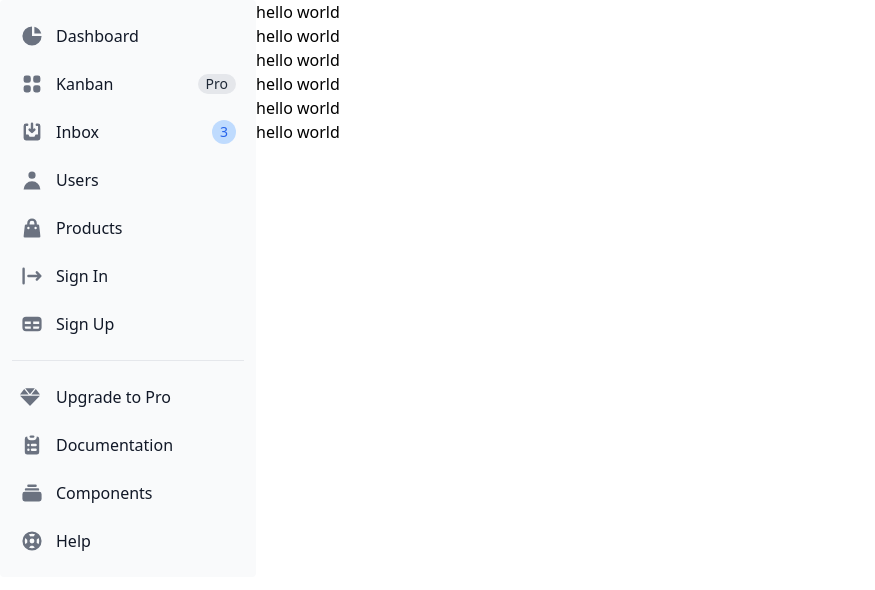
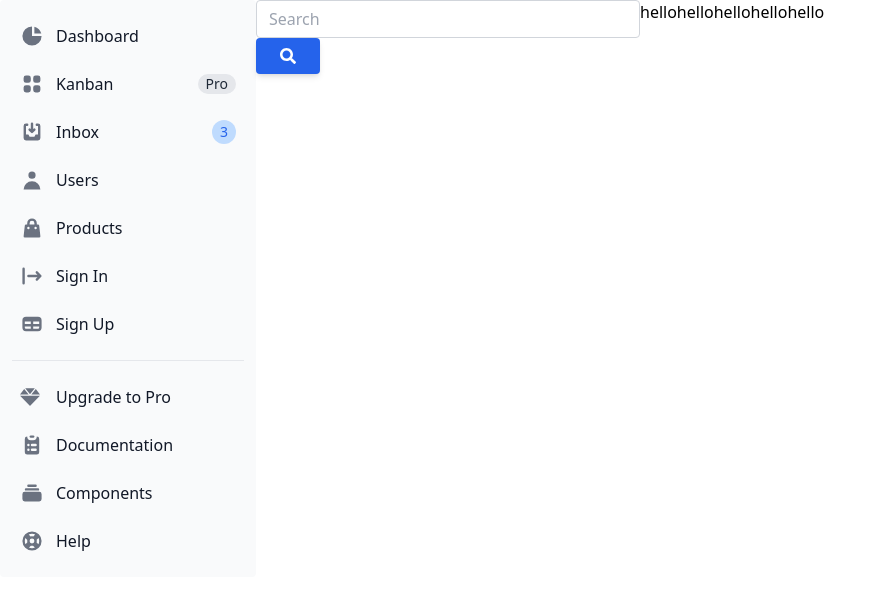
Before and after one commit to Obaayaa-1988/nuxt-tailwind-admin-dashboard, a Nuxt app: page /Home in a window 1280 px wide. Shown: the top 590 px of the page, without its empty margins (0-875 px from the left). Built offline with nearby package versions, Linux system fonts and the light colour scheme.

Commit message:
added mini header to main home page

```diff
--- a/pages/Home.vue
+++ b/pages/Home.vue
@@ -1,11 +1,60 @@
 <template>
-    <div>
-        <h1> hello world</h1>
-        <h1> hello world</h1>
-        <h1> hello world</h1>
-        <h1> hello world</h1>
-        <h1> hello world</h1>
-        <h1> hello world</h1>
+    <div >
+        <!------------main content of dashboard start------------------->
+        <!---------------mini header start------------------------------>
+        <div class="flex justify-evenly" >
+            <div class="flex justify-center">
+                <div class="mb-3 xl:w-96">
+                    <div class="input-group relative flex flex-wrap items-stretch w-full mb-4">
+                        <input type="search"
+                            class="form-control relative flex-auto min-w-0 block w-full px-3 py-1.5 text-base font-normal text-gray-700 bg-white bg-clip-padding border border-solid border-gray-300 rounded transition ease-in-out m-0 focus:text-gray-700 focus:bg-white focus:border-blue-600 focus:outline-none"
+                            placeholder="Search" aria-label="Search" aria-describedby="button-addon2">
+                        <button
+                            class="btn inline-block px-6 py-2.5 bg-blue-600 text-white font-medium text-xs leading-tight uppercase rounded shadow-md hover:bg-blue-700 hover:shadow-lg focus:bg-blue-700  focus:shadow-lg focus:outline-none focus:ring-0 active:bg-blue-800 active:shadow-lg transition duration-150 ease-in-out flex items-center"
+                            type="button" id="button-addon2">
+                            <svg aria-hidden="true" focusable="false" data-prefix="fas" data-icon="search" class="w-4" role="img"
+                                xmlns="http://www.w3.org/2000/svg" viewBox="0 0 512 512">
+                                <path fill="currentColor"
+                                    d="M505 442.7L405.3 343c-4.5-4.5-10.6-7-17-7H372c27.6-35.3 44-79.7 44-128C416 93.1 322.9 0 208 0S0 93.1 0 208s93.1 208 208 208c48.3 0 92.7-16.4 128-44v16.3c0 6.4 2.5 12.5 7 17l99.7 99.7c9.4 9.4 24.6 9.4 33.9 0l28.3-28.3c9.4-9.4 9.4-24.6.1-34zM208 336c-70.7 0-128-57.2-128-128 0-70.7 57.2-128 128-128 70.7 0 128 57.2 128 128 0 70.7-57.2 128-128 128z">
+                                </path>
+                            </svg>
+                        </button>
+                    </div>
+                </div>
+            </div>
+
+
+            <div>
+                <h1>hello</h1>
+
+
+            </div>
+            <div>
+                <h1>hello</h1>
+
+
+
+            </div>
+            <div>
+                <h1>hello</h1>
+
+
+            </div>
+            <div>
+                <h1>hello</h1>
+
+
+            </div>
+            <div>
+                <h1>hello</h1>
+
+
+            </div>
+        </div>
+
+        <!---------------mini header start------------------------------>
+        <!------------main content of dashboard end----------------------->
+
 
     </div>
 
```
